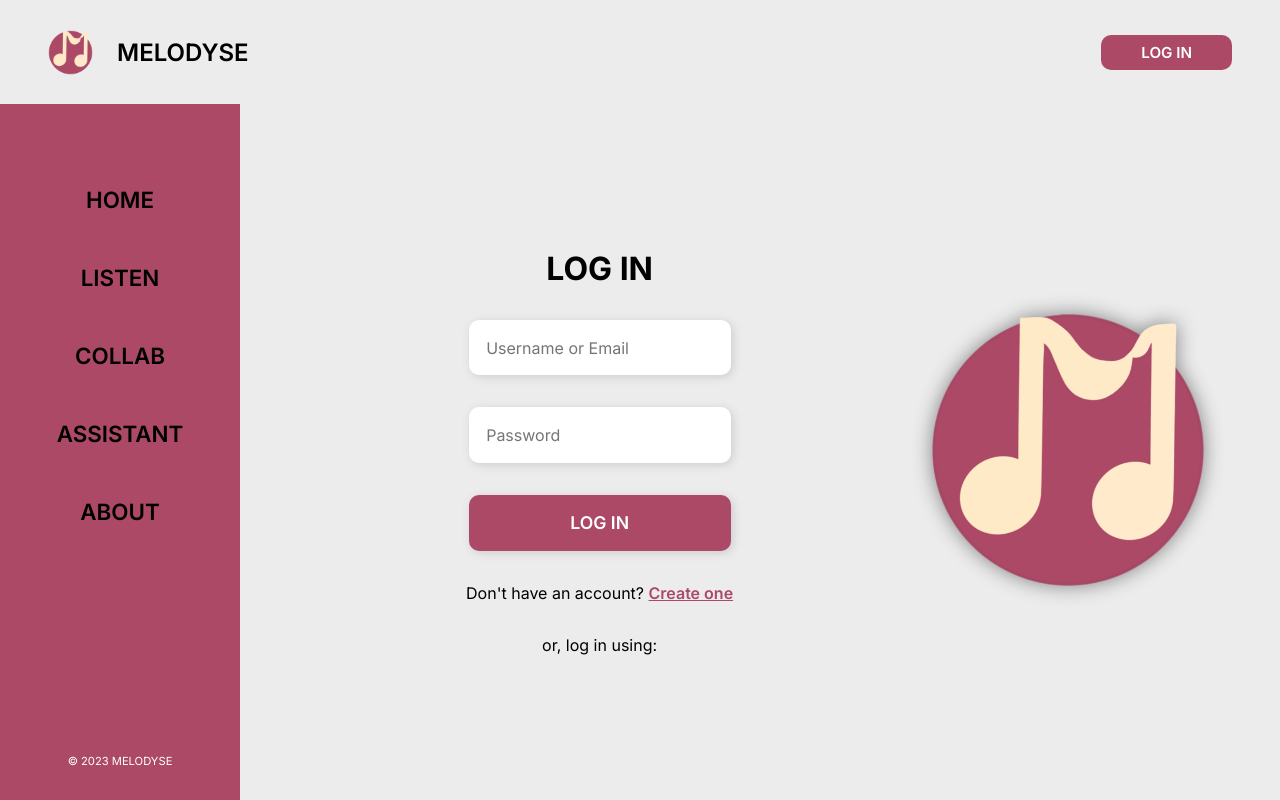
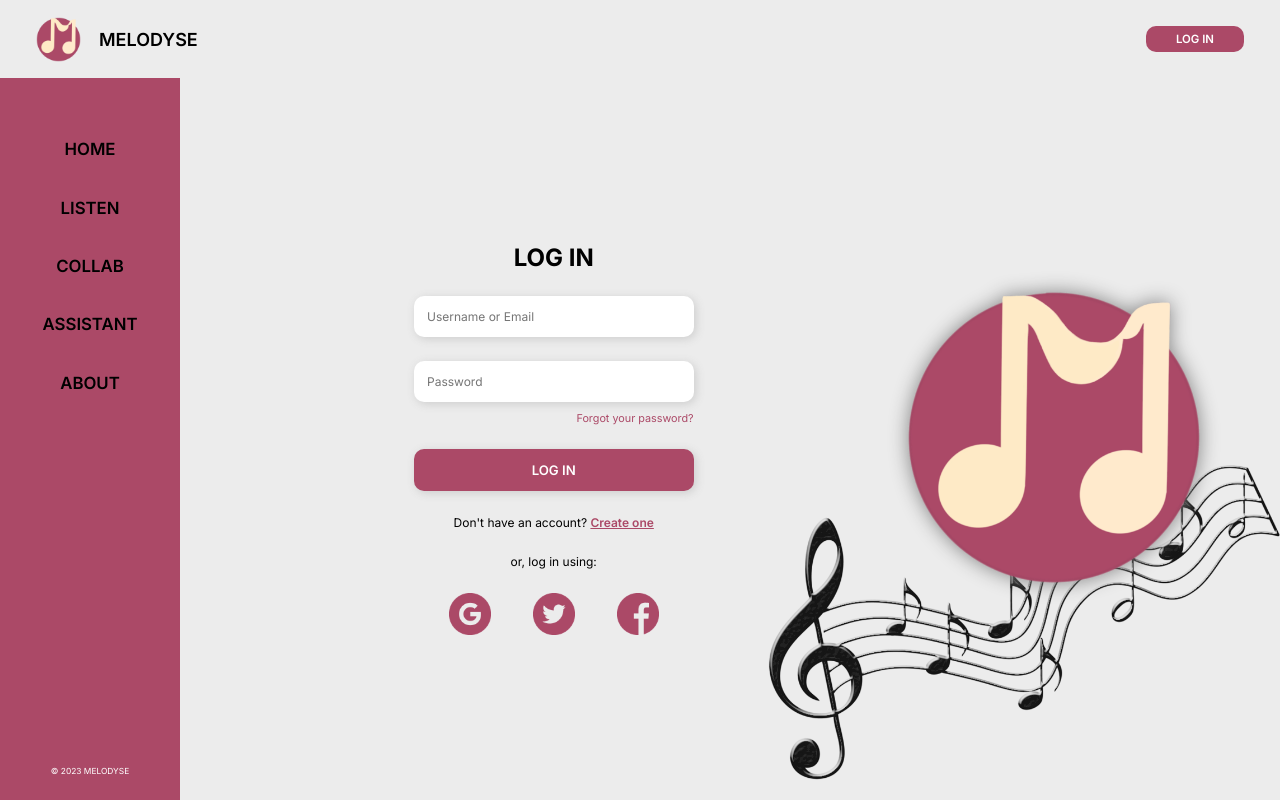
Before and after one commit to aymanhajjar/Melodyse, a Next.js app in the folder melodyse_frontend/: page / in a window 1280 px wide. Built offline with nearby package versions, Linux system fonts and the light colour scheme.

Commit message:
added styling

```diff
--- a/melodyse_frontend/src/components/layout.tsx
+++ b/melodyse_frontend/src/components/layout.tsx
@@ -1,4 +1,5 @@
 import React, { useState, useEffect } from 'react'
+import Head from 'next/head'
 import { Inter } from '@next/font/google';
 import styles from '../styles/Layout.module.scss'
 
@@ -7,6 +8,11 @@ const Layout = ({children}: any) => {
     const [selected, setSelected] = useState('Home')
 
     return (
+        <>
+        <Head>
+            <script src="https://apis.google.com/js/platform.js" async defer></script>
+            <meta name="google-signin-client_id" content={process.env.GOOGLE_CLIENT_ID}/>
+        </Head>
         <div className={styles.container}>
             <header className={styles.header}>
                 <div className={styles.titleContainer}>
@@ -33,6 +39,7 @@ const Layout = ({children}: any) => {
                 </div>
             </div>
         </div>
+        </>
     )
 }
 
--- /dev/null
+++ b/melodyse_frontend/src/components/login/login.tsx
@@ -0,0 +1,24 @@
+import Head from 'next/head'
+import Image from 'next/image'
+import { Inter } from 'next/font/google'
+import styles from '@/styles/Home.module.scss'
+
+const inter = Inter({ subsets: ['latin'] })
+
+export default function Login() {
+  return (
+    <>
+        <h2>LOG IN</h2>
+        <input className={styles.inputField} placeholder='Username or Email'/>
+        <input className={styles.inputField} type="password" placeholder='Password'/>
+        <span className={styles.forgotPassword}>Forgot your password?</span>
+        <button type='button' className={styles.loginBtn}>LOG IN</button>
+        <span>Don't have an account? <a>Create one</a></span>
+        <span>or, log in using:</span>
+        <div className={styles.socialIcons}>
+        <img src='/icons/google-icon.png' alt='Google'></img>
+        <img src='/icons/twitter-icon.png' alt='Twitter'></img>
+        <img src='/icons/facebook-icon.png' alt='Facebook'></img>
+        </div>
+    </>
+  )}
--- a/melodyse_frontend/src/pages/index.tsx
+++ b/melodyse_frontend/src/pages/index.tsx
@@ -2,6 +2,7 @@ import Head from 'next/head'
 import Image from 'next/image'
 import { Inter } from 'next/font/google'
 import styles from '@/styles/Home.module.scss'
+import Login from '../components/login/login'
 
 const inter = Inter({ subsets: ['latin'] })
 
@@ -15,14 +16,11 @@ export default function Home() {
       </Head>
       <div className={styles.container}>
         <div className={styles.leftSide}>
-          <h2>LOG IN</h2>
-          <input className={styles.inputField} placeholder='Username or Email'/>
-          <input className={styles.inputField} type="password" placeholder='Password'/>
-          <button type='button' className={styles.loginBtn}>LOG IN</button>
-          <span>Don't have an account? <a>Create one</a></span>
-          <span>or, log in using:</span>
+          <Login/>
         </div>
         <div className={styles.rightSide}>
+
+          <img src='/musical.png' className={styles.musicalNotes}></img>
           <img className={styles.logoImage} src="/logo.png"/>
         </div>
       </div>
--- a/melodyse_frontend/src/styles/Home.module.scss
+++ b/melodyse_frontend/src/styles/Home.module.scss
@@ -1,4 +1,15 @@
 $main_red: #AB4967;
+
+@keyframes slideIn {
+  0% {
+    transform: translateX(-5%);
+    opacity: 0;
+  }
+  100% {
+    transform: translateX(0);
+    opacity: 1;
+  }
+}
 
 .container {
   display: flex;
@@ -7,6 +18,7 @@ $main_red: #AB4967;
 }
 
 .leftSide {
+  animation: slideIn 0.6s ease-out;
   width: 65%;
   display: flex;
   flex-direction: column;
@@ -40,6 +52,7 @@ $main_red: #AB4967;
 .inputField:focus {
   background-color: #dedede;
   outline: none;
+  width: 45%;
   transition: all 0.3s;
 }
 
@@ -51,6 +64,33 @@ $main_red: #AB4967;
   font-size: 1.1rem;
   font-family: 'Inter', sans-serif;
   font-weight: 600;
+}
+
+.socialIcons img {
+  width: 3.5rem;
+  transition: all 0.3s;
+}
+
+.socialIcons img:hover {
+  transform: scale(1.1);
+  cursor: pointer;
+  transition: all 0.3s;
+}
+
+.socialIcons {
+  display: flex;
+  width: 30%;
+  justify-content: space-between;
+}
+
+.forgotPassword {
+  text-decoration: none;
+  margin-top: -1.2rem;
+  text-align: right;
+  width: 40%;
+  font-size: 0.9rem;
+  cursor: pointer;
+  color: $main_red;
 }
 
 .rightSide {
@@ -69,3 +109,10 @@ $main_red: #AB4967;
   transform: scale(1.1);
   transition: all 0.3s;
 }
+
+.musicalNotes {
+  position: absolute;
+  bottom: 20px;
+  right: 0;
+  width: 40%;
+}
--- a/melodyse_frontend/src/styles/globals.css
+++ b/melodyse_frontend/src/styles/globals.css
@@ -86,3 +86,10 @@ body {
   margin: 0;
   padding: 0;
 }
+
+
+@media only screen and (max-width: 1400px) {
+  html {
+      font-size: 12px;
+  }
+}
```
Also changed, not shown: melodyse_frontend/public/musical.png (added), melodyse_frontend/src/components/login/login.module.scss (added), melodyse_frontend/src/styles/Layout.module.scss (line endings or trailing spaces).
